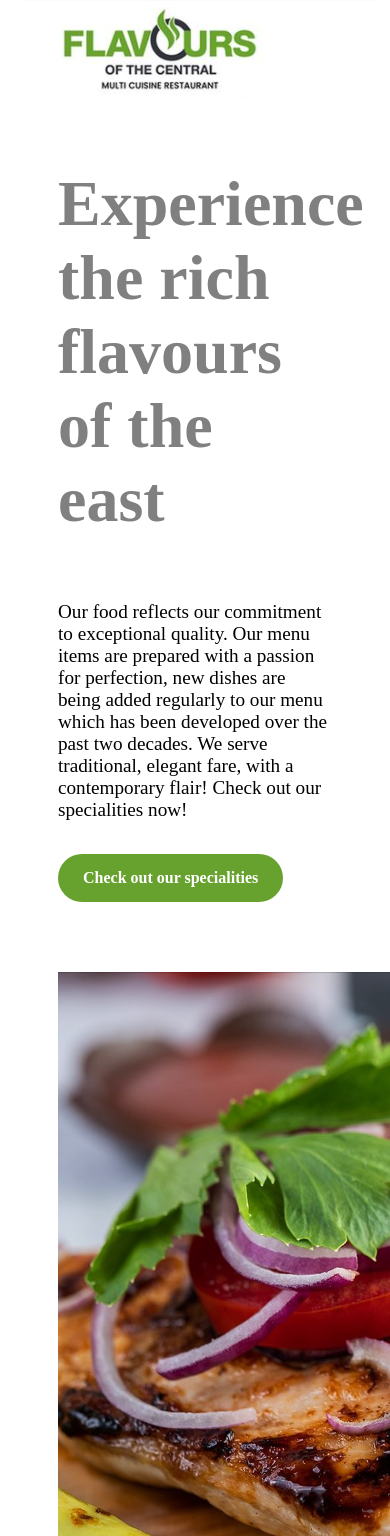
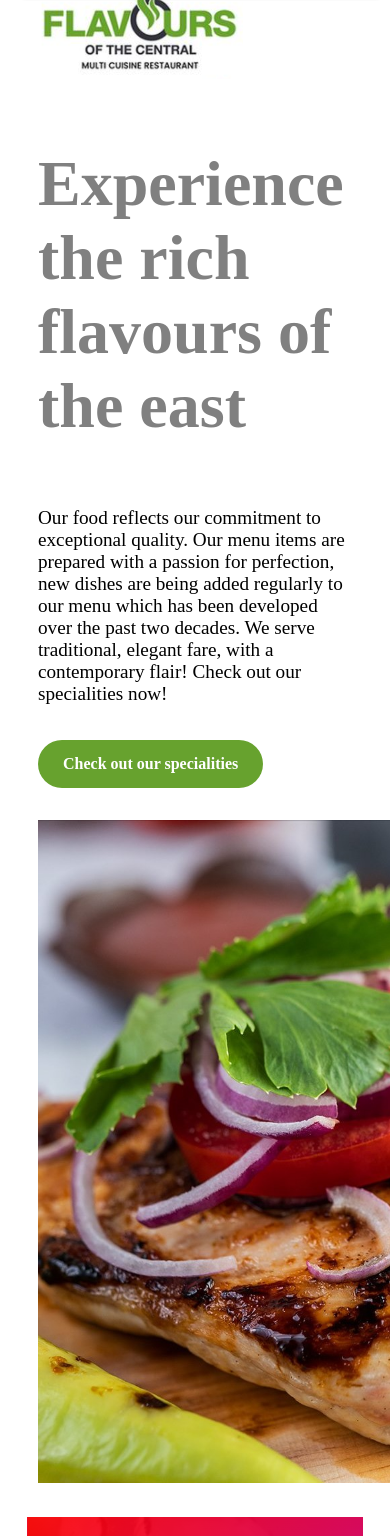
Before and after one commit to rounaksaha12/ROUNAK_SAHA_ASSIGNMENT_1, a plain HTML site: page index.html in a window 390 px wide. Shown: the part 64-1600 px from the top of the page. Drawn offline with Linux system fonts and the light colour scheme; a web font is replaced by a local one.

Commit message:
Update styles.css

```diff
--- a/styles.css
+++ b/styles.css
@@ -74,13 +74,13 @@ html{
     font-family: 'Anaheim';
     width:100%;
     margin-right: 20px;
-    padding:20px;
+    padding:0;
   }
   .intro_right{
     font-family: 'Anaheim';
     width:100%;
     margin-right: 20px;
-    padding:20px;
+    padding:0px;
 
    }
 }
```
